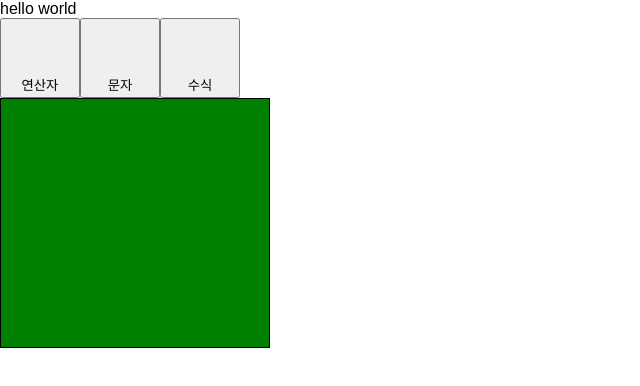
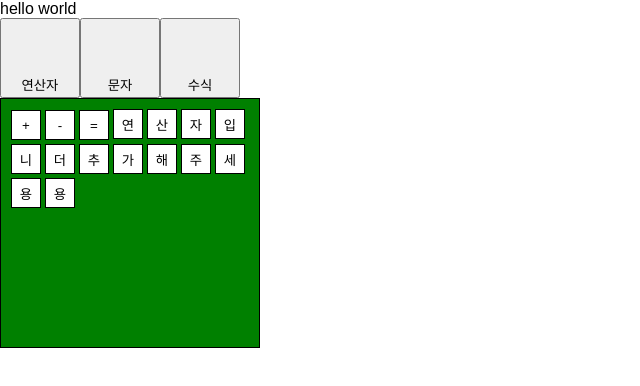
Before and after one commit to boostcamp-2020/Project15-B-Client-Based-Formula-Editor, a React app: page / in a window 1280 px wide. Both pictures are taken after a click on the button "연산자". Shown: the top 386 px of the page, without its empty margins (0-640 px from the left). Built offline with nearby package versions, Linux system fonts and the light colour scheme.

Commit message:
feat: 드롭다운 아이템들 추가
- 버튼 클리해서 나오는 드롭다운에 맞는 드롭다운 아이템들 추가
- FormulaDropdown은 따로 기능이 없어서 layouts로 옮김

```diff
--- a/src/containers/FormulaDropdownContainer.jsx
+++ b/src/containers/FormulaDropdownContainer.jsx
@@ -1,9 +1,19 @@
 import React from "react";
 
-import FormulaDropdown from "../presentationals/FormulaDropdown";
+import FormulaDropdownLayout from "../layouts/FormulaDropdownLayout";
+import DropdownItem from "../presentationals/DropdownItem";
 
-export default function FormulaDropdownCotainer() {
+export default function FormulaDropdownCotainer({ name }) {
+	const DropdonwItemList = {
+		"연산자": ["+", "-", "=", "연", "산", "자", "입", "니", "더", "추", "가", "해", "주", "세", "용", "용"],
+		"수식": ["수", "식"],
+		"문자": ["문", "자"],
+	};
+
 	return (
-		<FormulaDropdown />
+		<FormulaDropdownLayout>
+			{DropdonwItemList[name].map((item, index) =>
+				<DropdownItem key={index} value={item} onClick={() => { }} />)}
+		</FormulaDropdownLayout>
 	);
 }
--- a/src/presentationals/FormulaDropdown.jsx
+++ b/src/layouts/FormulaDropdownLayout.js
@@ -1,15 +1,12 @@
-import React from "react";
 import styled from "styled-components";
 
 const FormulaDropdownStyle = styled.div`
-	width:270px;
+	display:inline-block;
+	width:260px;
 	height:250px;
 	border:1px solid black;
+	padding: 8px;
 	background-color:green;
 `;
 
-export default function FormulaDropdown() {
-	return (
-		<FormulaDropdownStyle />
-	);
-}
+export default FormulaDropdownStyle;
--- /dev/null
+++ b/src/presentationals/DropdownItem.jsx
@@ -0,0 +1,15 @@
+import React from "react";
+import styled from "styled-components";
+
+const DropdownItemStyle = styled.button`
+	width:30px;
+	height:30px;
+	padding:2px;
+	margin:2px;
+	border: 1px solid black;
+	background-color:white;
+`;
+
+export default function DropdownItem({ value, onClick }) {
+	return <DropdownItemStyle onClick={onClick}>{value}</DropdownItemStyle>;
+}
```
